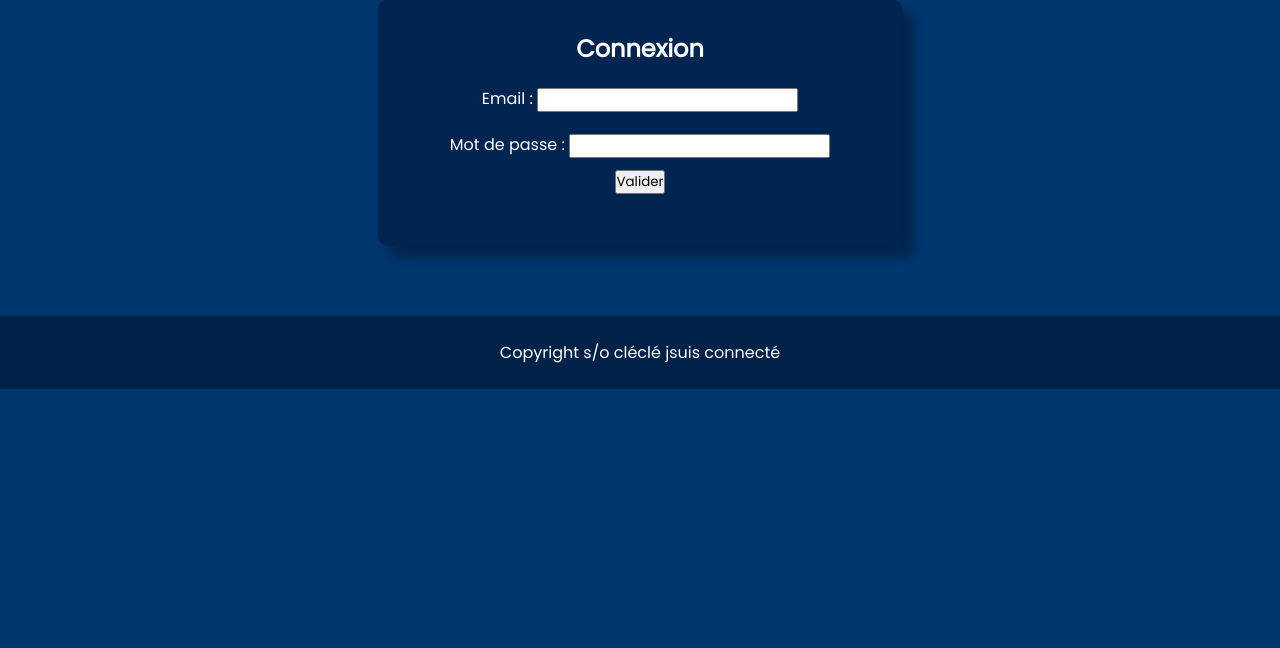
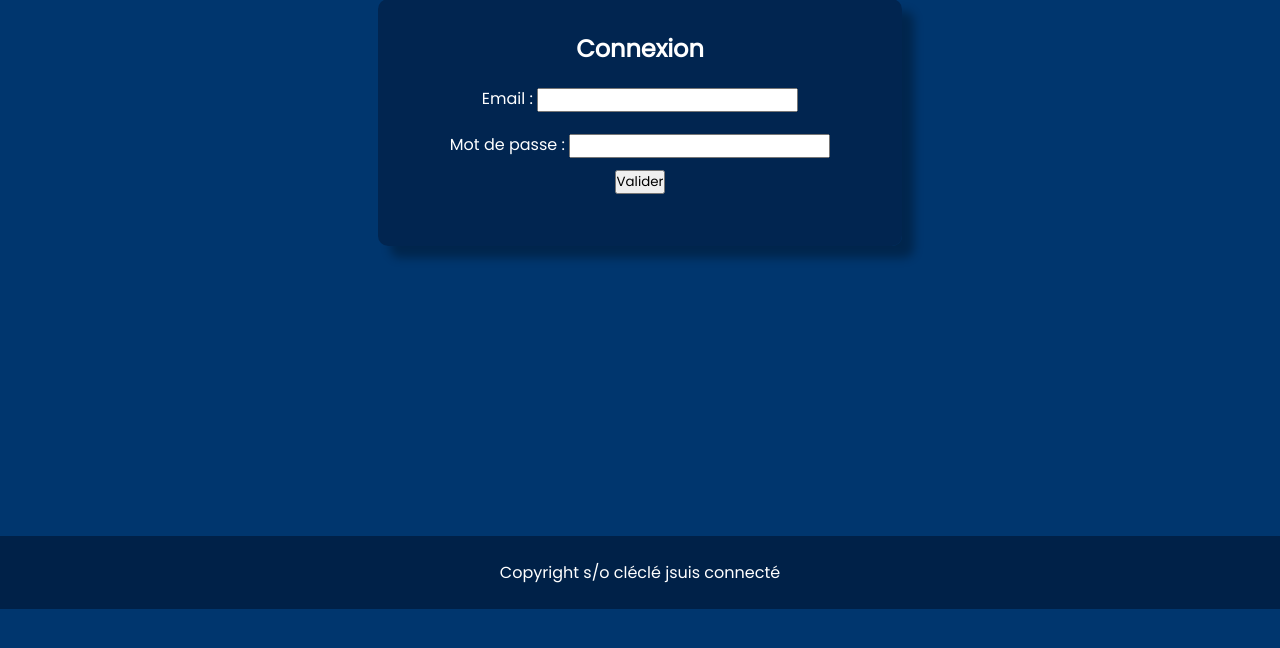
Before and after one commit to TomPARIS1/SAE-Position-Outils, a PHP site: page /connexion.html in a window 1280 px wide. Shown: the part 128-776 px from the top of the page. Run offline with PHP 8.4, Linux system fonts and the light colour scheme.

Commit message:
Modif HTML connexion + CSS

```diff
--- a/SAEClecle/connexion.html
+++ b/SAEClecle/connexion.html
@@ -31,7 +31,7 @@
     <div class="box_form">
 
         <h2>Connexion</h2>
-        <form action="login_recoit.php" method="post">
+        <form action="index.html" method="post">
             <p>
                 Email : <input type="mail" name="identifiant" id="email"/>
             </p>
@@ -46,7 +46,7 @@
 </div>
 
 
-<footer id="pied_de_page">
+<footer id="footer_connexion">
     <div id="footer">
         <p>Copyright s/o cléclé jsuis connecté</p>
     </div>
--- a/SAEClecle/css/styles.css
+++ b/SAEClecle/css/styles.css
@@ -129,6 +129,10 @@ nav label {
 }
 
 /* Formulaire connexion */
+
+#footer_connexion{
+	margin-top: 290px;
+}
 
 #connexion h4 {
     text-align: center;
```
